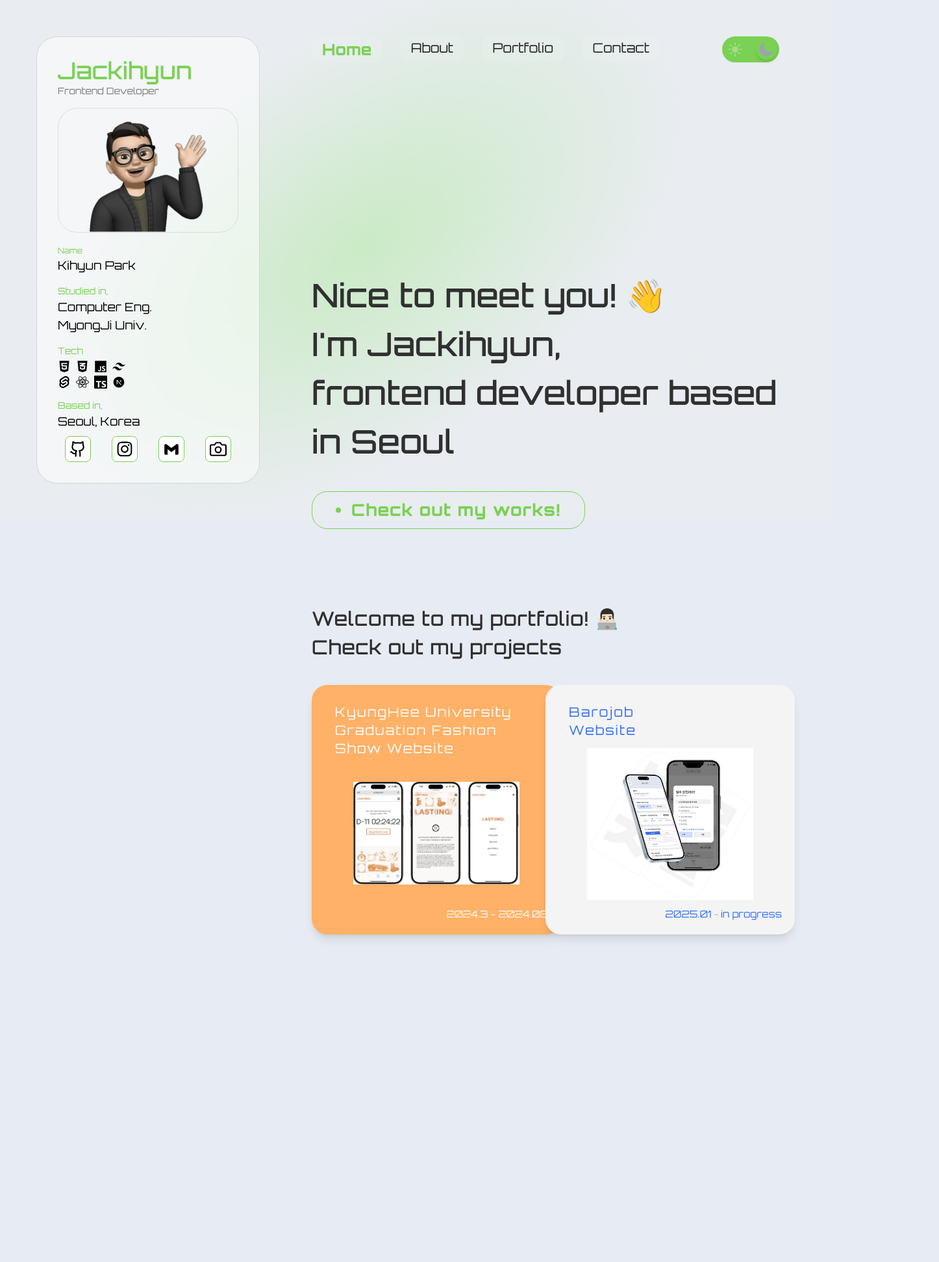
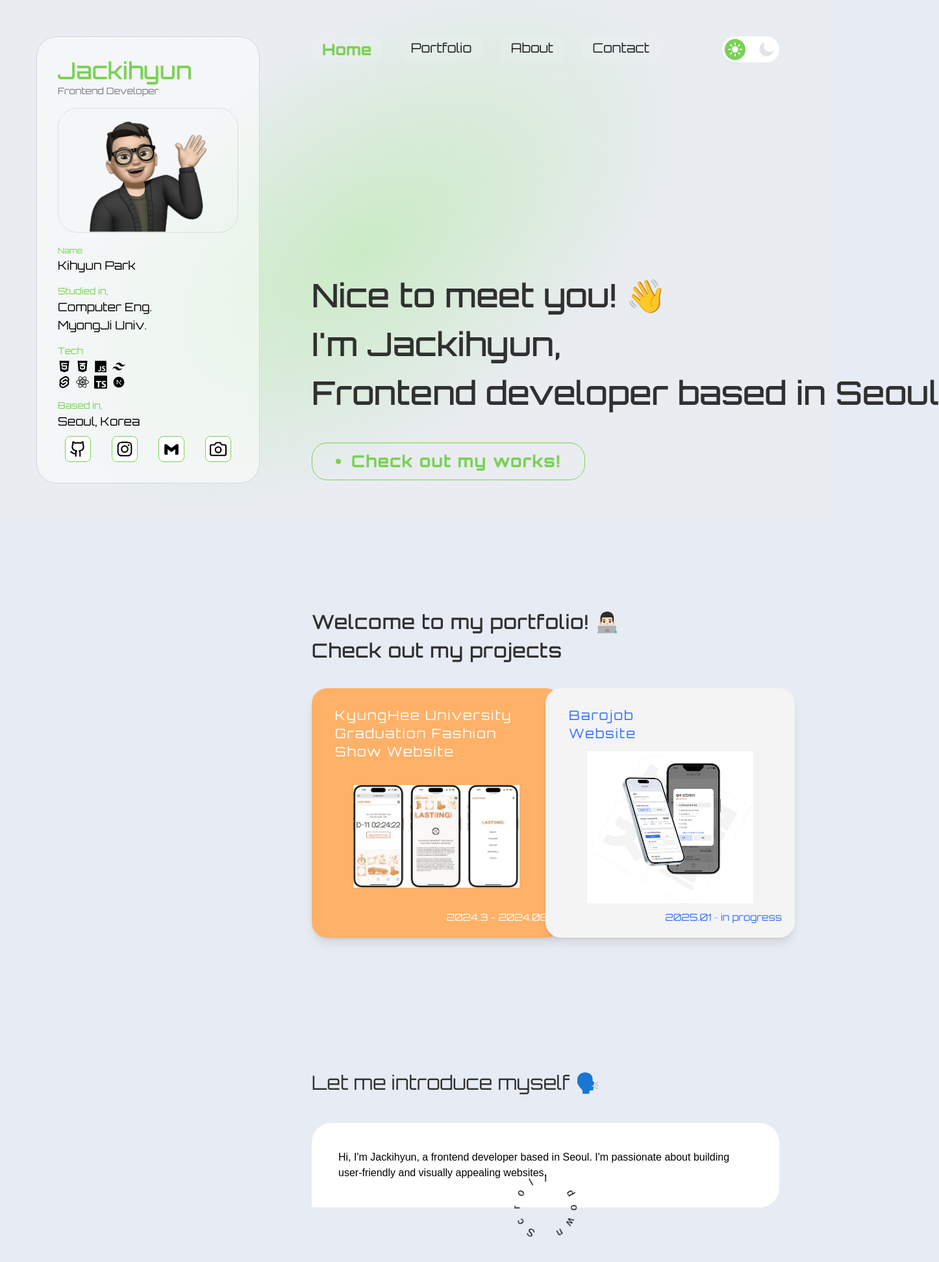
Before and after one commit to Jackihyun/my-portfolio-web, a React (Vite) app in the folder frontend/: page / in a window 1280 px wide. Shown: the top 1942 px of the page at 65% size, 1446 px wide, since content can reach past the window. Before the commit the page ends 1494 px from the top, so only its background shows below. Built offline with nearby package versions, Linux system fonts and the light colour scheme.

Commit message:
feat: 다크 모드 토글 기능 개선, 헤더 및 레이아웃 업데이트, 새로운 About 페이지 추가

```diff
--- a/frontend/src/components/ModeToggle.tsx
+++ b/frontend/src/components/ModeToggle.tsx
@@ -1,43 +1,36 @@
-import { useState } from "react";
 import { IoSunny, IoMoon } from "react-icons/io5";
 
 type Props = {
   className?: string;
   onClick?: () => void;
+  isDarkMode: boolean;
 };
 
-const ModeToggle: React.FC<Props> = ({ className, onClick }) => {
-  const [isDarkMode, setIsDarkMode] = useState(false);
-
-  const toggleHandler = () => {
-    setIsDarkMode(!isDarkMode);
-    if (onClick) onClick();
-  };
-
+const ModeToggle: React.FC<Props> = ({ className, onClick, isDarkMode }) => {
   return (
     <div
-      onClick={toggleHandler}
+      onClick={onClick}
       className={`relative flex items-center w-[88px] h-10 p-1 rounded-full cursor-pointer transition-colors
-      ${isDarkMode ? "bg-white" : "bg-green-1"} ${className}`}
+      ${isDarkMode ? "bg-green-1" : "bg-white"} ${className}`}
     >
       {/* 햇빛 아이콘 */}
       <IoSunny
         className={`absolute left-2 z-10 text-white transition-opacity ${
-          isDarkMode ? "opacity-100" : "opacity-30"
+          isDarkMode ? "opacity-30" : "opacity-100"
         }`}
         size={24}
       />
       {/* 달 아이콘 */}
       <IoMoon
         className={`absolute right-2 z-10 text-gray-400 transition-opacity ${
-          isDarkMode ? "opacity-30" : "opacity-100"
+          isDarkMode ? "opacity-100" : "opacity-30"
         }`}
         size={24}
       />
       {/* 토글 버튼 */}
       <div
         className={`absolute w-8 h-8 bg-[#7AD154] dark:bg-white rounded-full shadow-md transform transition-transform
-        ${isDarkMode ? "translate-x-0" : " translate-x-12"}`}
+        ${isDarkMode ? "translate-x-12" : "translate-x-0"}`}
       />
     </div>
   );
--- /dev/null
+++ b/frontend/src/components/magicui/spinning-text.tsx
@@ -0,0 +1,113 @@
+"use client";
+import { cn } from "@/lib/utils";
+import { motion, Transition, Variants } from "motion/react";
+import React, { CSSProperties } from "react";
+
+type SpinningTextProps = {
+  children: string | string[];
+  style?: CSSProperties;
+  duration?: number;
+  className?: string;
+  reverse?: boolean;
+  fontSize?: number;
+  radius?: number;
+  transition?: Transition;
+  variants?: {
+    container?: Variants;
+    item?: Variants;
+  };
+};
+
+const BASE_TRANSITION = {
+  repeat: Infinity,
+  ease: "linear",
+};
+
+const BASE_ITEM_VARIANTS = {
+  hidden: {
+    opacity: 1,
+  },
+  visible: {
+    opacity: 1,
+  },
+};
+
+export function SpinningText({
+  children,
+  duration = 10,
+  style,
+  className,
+  reverse = false,
+  radius = 5,
+  transition,
+  variants,
+}: SpinningTextProps) {
+  if (typeof children !== "string" && !Array.isArray(children)) {
+    throw new Error("children must be a string or an array of strings");
+  }
+
+  if (Array.isArray(children)) {
+    // Validate all elements are strings
+    if (!children.every((child) => typeof child === "string")) {
+      throw new Error("all elements in children array must be strings");
+    }
+    children = children.join("");
+  }
+
+  const letters = children.split("");
+  letters.push(" ");
+
+  const finalTransition = {
+    ...BASE_TRANSITION,
+    ...transition,
+    duration: (transition as { duration?: number })?.duration ?? duration,
+  };
+
+  const containerVariants = {
+    visible: { rotate: reverse ? -360 : 360 },
+    ...variants?.container,
+  };
+
+  const itemVariants = {
+    ...BASE_ITEM_VARIANTS,
+    ...variants?.item,
+  };
+
+  return (
+    <motion.div
+      className={cn("relative", className)}
+      style={{
+        ...style,
+      }}
+      initial="hidden"
+      animate="visible"
+      variants={containerVariants}
+      transition={finalTransition}
+    >
+      {letters.map((letter, index) => (
+        <motion.span
+          aria-hidden="true"
+          key={`${index}-${letter}`}
+          variants={itemVariants}
+          className="absolute left-1/2 top-1/2 inline-block"
+          style={
+            {
+              "--index": index,
+              "--total": letters.length,
+              "--radius": radius,
+              transform: `
+                  translate(-50%, -50%)
+                  rotate(calc(360deg / var(--total) * var(--index)))
+                  translateY(calc(var(--radius, 5) * -1ch))
+                `,
+              transformOrigin: "center",
+            } as React.CSSProperties
+          }
+        >
+          {letter}
+        </motion.span>
+      ))}
+      <span className="sr-only">{children}</span>
+    </motion.div>
+  );
+}
--- a/frontend/src/layout/Header.tsx
+++ b/frontend/src/layout/Header.tsx
@@ -6,7 +6,6 @@ export default function Header() {
   const [isDarkMode, setIsDarkMode] = useState(() => {
     return localStorage.getItem("theme") === "dark";
   });
-
   const [selectedTab, setSelectedTab] = useState("Home");
 
   useEffect(() => {
@@ -22,43 +21,43 @@ export default function Header() {
   const handleModeChange = () => {
     setIsDarkMode(!isDarkMode);
   };
+
+  // 각 탭의 스크롤 위치를 직접 지정합니다.
+  const tabs = [
+    { text: "Home", scrollTop: 0 },
+    { text: "Portfolio", scrollTop: 800 },
+    { text: "About", scrollTop: 1600 },
+    { text: "Contact", scrollTop: 2400 },
+  ];
+
+  const scrollToSection = (scrollTop: number) => {
+    window.scrollTo({ top: scrollTop, behavior: "smooth" });
+  };
+
   return (
-    <div className="flex sticky top-14 items-center justify-between ">
+    <div className="flex sticky top-14 items-center justify-between">
       <div className="flex justify-between w-full pr-24 font-orbitronRegular text-xl overflow-hidden">
-        {[
-          {
-            onClick: () => setSelectedTab("Home"),
-            text: "Home",
-          },
-          {
-            onClick: () => setSelectedTab("About"),
-            text: "About",
-          },
-          {
-            onClick: () => setSelectedTab("Portfolio"),
-            text: "Portfolio",
-          },
-          {
-            onClick: () => setSelectedTab("Contact"),
-            text: "Contact",
-          },
-        ].map((it) => (
+        {tabs.map((tab) => (
           <div
+            key={tab.text}
             className={cn(
-              "text-[#202020] backdrop-blur-3xl bg-white/10 dark:bg-[#293036C2]/5 rounded-xl px-4 py-1 hover:text-[#7AD154] dark:hover:text-[#7AD154] dark:text-[#FAFAFC] cursor-pointer ",
+              "text-[#202020] backdrop-blur-3xl bg-white/10 dark:bg-[#293036C2]/5 rounded-xl px-4 py-1 hover:text-[#7AD154] dark:hover:text-[#7AD154] dark:text-[#FAFAFC] cursor-pointer",
               {
                 "text-[#7AD154] dark:text-[#7AD154] font-orbitronExtrabold text-2xl":
-                  selectedTab === it.text,
+                  selectedTab === tab.text,
               }
             )}
-            onClick={it.onClick}
+            onClick={() => {
+              setSelectedTab(tab.text);
+              scrollToSection(tab.scrollTop);
+            }}
           >
-            {it.text}
+            {tab.text}
           </div>
         ))}
       </div>
       <div className="flex justify-end">
-        <ModeToggle onClick={handleModeChange} />
+        <ModeToggle isDarkMode={isDarkMode} onClick={handleModeChange} />
       </div>
     </div>
   );
--- a/frontend/src/layout/Layout.tsx
+++ b/frontend/src/layout/Layout.tsx
@@ -3,6 +3,8 @@ import { cn } from "../utils/classname";
 import Header from "./Header";
 import SideProfile from "./SideProfile";
 import Portfolio from "@/pages/Portfolio/Portfolio";
+import About from "@/pages/About/About";
+import { SpinningText } from "@/components/magicui/spinning-text";
 
 type Props = {
   className?: string;
@@ -15,8 +17,17 @@ const Layout: React.FC<Props> = ({ className }) => {
       <div className="flex flex-col pl-[400px] size-full">
         <Header />
         <main className="flex-1 flex-col w-full h-full">
-          <Home className="mt-[40vh]" />
-          <Portfolio className="mt-[15vh]" />
+          <div id="Home">
+            <Home className="mt-[40vh]" />
+          </div>
+          <div id="Portfolio">
+            <Portfolio className="mt-[25vh]" />
+          </div>
+          <div id="About">
+            <About className="mt-[25vh]" />
+          </div>
+          <div id="Contact">{/* 추후 Contact 컴포넌트나 섹션 추가 */}</div>
+          <SpinningText className="">Scroll down</SpinningText>
         </main>
       </div>
     </div>
--- a/frontend/src/pages/About/About.tsx
+++ b/frontend/src/pages/About/About.tsx
@@ -1,8 +1,23 @@
-import Layout from "../../layout/Layout";
-export default function About() {
+import { cn } from "@/utils/classname";
+import React from "react";
+
+type Props = {
+  className?: string;
+};
+
+const About: React.FC<Props> = ({ className }) => {
   return (
-    <div>
-      <Layout></Layout>
+    <div className={cn("w-full flex flex-col", className)}>
+      <p className="font-orbitronRegular text-[#303030] dark:text-[#FAFAFC] text-[30px]">
+        Let me introduce myself 🗣️
+      </p>
+      <div className="mt-10 border border-white bg-white rounded-t-[30px] rounded-br-[30px] p-10">
+        <p>
+          Hi, I'm Jackihyun, a frontend developer based in Seoul. I'm passionate
+          about building user-friendly and visually appealing websites.
+        </p>
+      </div>
     </div>
   );
-}
+};
+export default About;
--- a/frontend/src/pages/Home/Home.tsx
+++ b/frontend/src/pages/Home/Home.tsx
@@ -7,14 +7,24 @@ type Props = {
 };
 
 const Home: React.FC<Props> = ({ className }) => {
+  const onClick = () => {
+    const portfolio = document.getElementById("Portfolio");
+    if (portfolio) {
+      portfolio.scrollIntoView({ behavior: "smooth" });
+    }
+  };
+
   return (
     <div className={cn("w-full", className)}>
-      <div className="flex flex-col text-[#303030] dark:text-white font-orbitronMedium text-[50px] ">
+      <div className="flex flex-col text-nowrap text-[#303030] dark:text-white font-orbitronMedium text-[50px] ">
         <p>Nice to meet you! 👋</p>
         <p>I'm Jackihyun,</p>
-        <p>frontend developer based in Seoul</p>
+        <p>Frontend developer based in Seoul</p>
       </div>
-      <InteractiveHoverButton className="font-orbitronMedium tracking-widest hover:font-orbitronSemibold text-2xl px-9 py-3 text-green-1 border hover:bg-green-1 dark:bg-green-1/20 hover:text-white border-green-1 rounded-3xl mt-10">
+      <InteractiveHoverButton
+        onClick={onClick}
+        className="font-orbitronMedium text-nowrap tracking-widest hover:font-orbitronSemibold text-2xl px-9 py-3 text-green-1 border hover:bg-green-1 dark:bg-green-1/20 hover:text-white border-green-1 rounded-3xl mt-10"
+      >
         Check out my works!
       </InteractiveHoverButton>
     </div>
```
